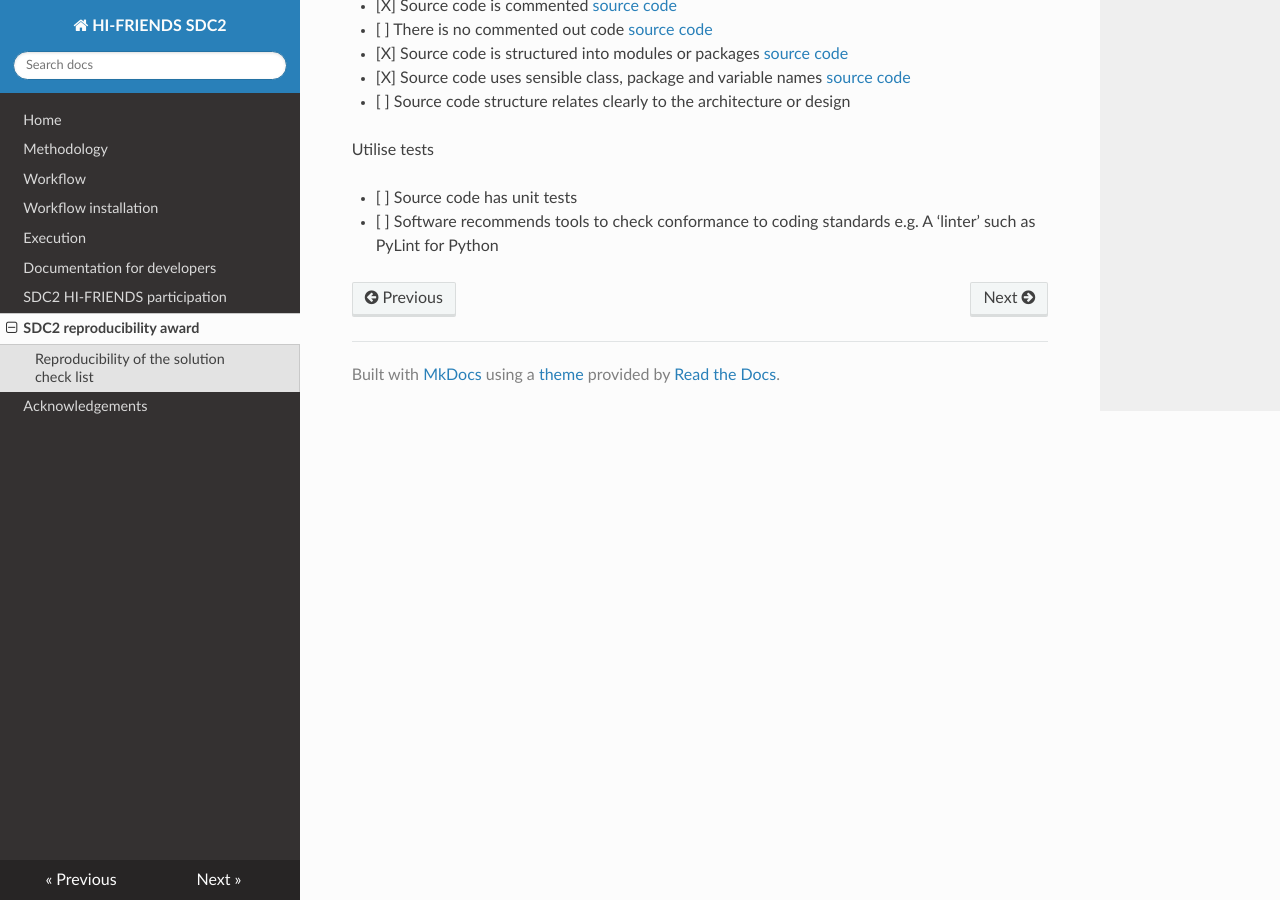
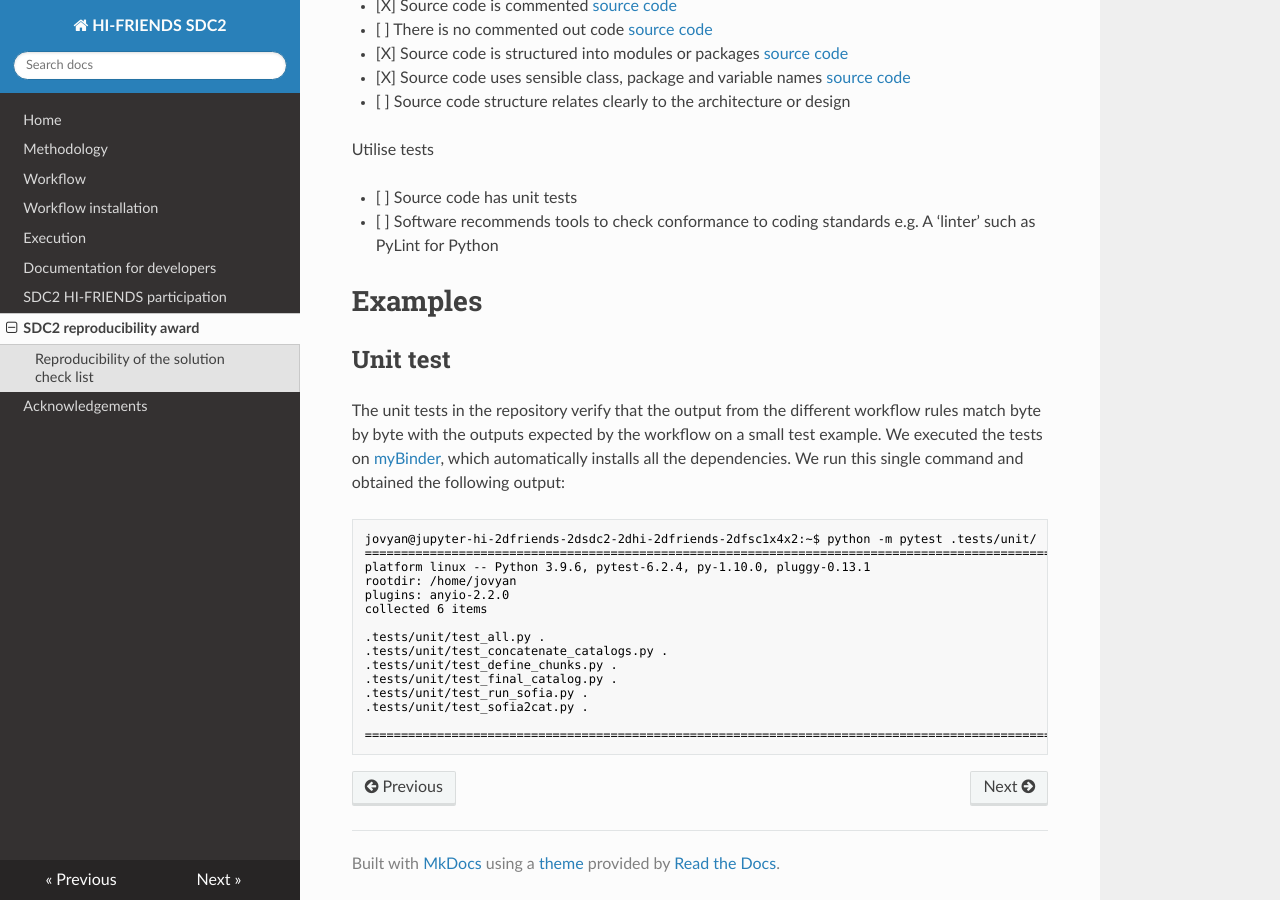
Before and after one commit to HI-FRIENDS-SDC2/hi-friends, an MkDocs documentation site: the page built from docs/reproducibility.md, in a window 1280 px wide and 900 px high, scrolled down 1374 px. Built offline with MkDocs 1.6.1, drawn with Linux system fonts in a browser that asks for light colours; nearby versions of some CDN libraries.

Commit message:
Add output of unit tests

````diff
--- a/docs/reproducibility.md
+++ b/docs/reproducibility.md
@@ -54,3 +54,27 @@ Utilise tests
 
 - [ ] Source code has unit tests
 - [ ] Software recommends tools to check conformance to coding standards e.g. A ‘linter’ such as PyLint for Python
+
+
+
+# Examples
+
+## Unit test
+The unit tests in the repository verify that the output from the different workflow rules match byte by byte with the outputs expected by the workflow on a small test example. We executed the tests on [myBinder](https://mybinder.org/), which automatically installs all the dependencies. We run this single command and obtained the following output:
+```
+jovyan@jupyter-hi-2dfriends-2dsdc2-2dhi-2dfriends-2dfsc1x4x2:~$ python -m pytest .tests/unit/
+===================================================================================================== test session starts =====================================================================================================
+platform linux -- Python 3.9.6, pytest-6.2.4, py-1.10.0, pluggy-0.13.1
+rootdir: /home/jovyan
+plugins: anyio-2.2.0
+collected 6 items
+
+.tests/unit/test_all.py .                                                                                                                                                                                               [ 16%]
+.tests/unit/test_concatenate_catalogs.py .                                                                                                                                                                              [ 33%]
+.tests/unit/test_define_chunks.py .                                                                                                                                                                                     [ 50%]
+.tests/unit/test_final_catalog.py .                                                                                                                                                                                     [ 66%]
+.tests/unit/test_run_sofia.py .                                                                                                                                                                                         [ 83%]
+.tests/unit/test_sofia2cat.py .                                                                                                                                                                                         [100%]
+
+================================================================================================ 6 passed in 206.24s (0:03:26) ================================================================================================
+```
````
